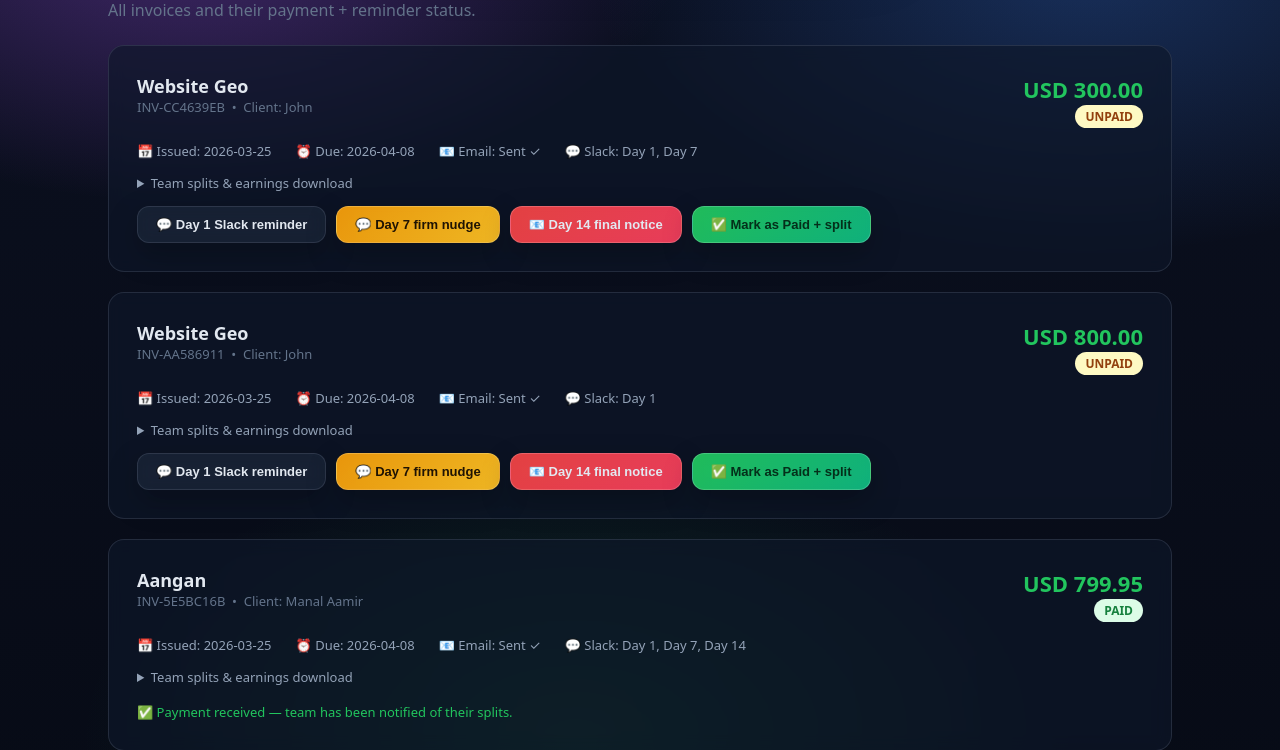
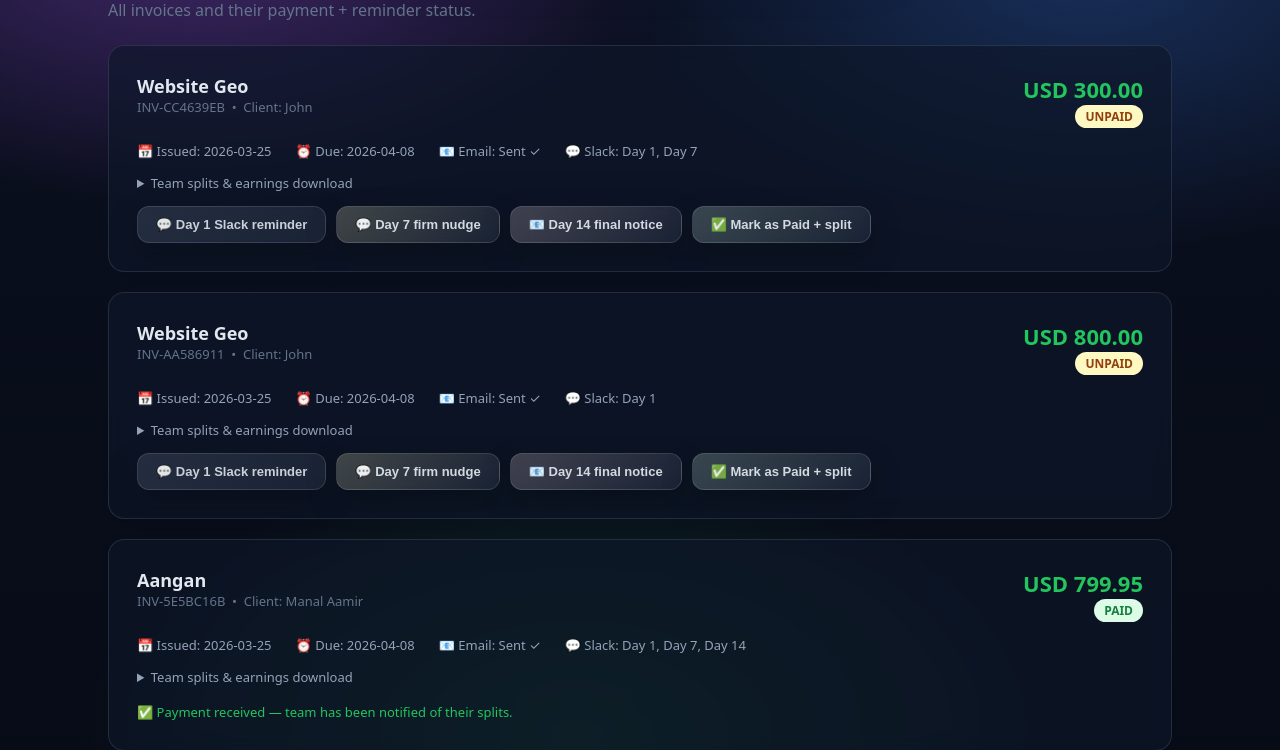
Before and after one commit to manal-aamir/launchmind-SIXSEVEN, a Flask app: page /dashboard in a window 1280 px wide. Shown: the part 149-899 px from the top of the page. Run offline with Flask 3, Linux system fonts and the light colour scheme.

Commit message:
Tone down dashboard action button colors (nude palette)
- Replace bright gradients with muted stone/taupe tones
- Keep contrast and hover states consistent with theme

Made-with: Cursor

```diff
--- a/templates/base.html
+++ b/templates/base.html
@@ -123,11 +123,32 @@
     .btn:hover { transform: translateY(-1px); filter: brightness(1.03); box-shadow: 0 16px 40px rgba(0,0,0,.32); }
     .btn:active { transform: translateY(0px) scale(.99); }
 
-    .btn-gray   { background: rgba(30, 41, 59, .65); border-color: rgba(148,163,184,.18); }
-    .btn-blue   { background: linear-gradient(135deg, rgba(59,130,246,.95), rgba(99,102,241,.95)); border-color: rgba(255,255,255,.18); }
-    .btn-green  { background: linear-gradient(135deg, rgba(34,197,94,.95), rgba(16,185,129,.95)); border-color: rgba(255,255,255,.18); color: #042f1a; }
-    .btn-yellow { background: linear-gradient(135deg, rgba(245,158,11,.95), rgba(251,191,36,.95)); border-color: rgba(255,255,255,.18); color: #1f1303; }
-    .btn-red    { background: linear-gradient(135deg, rgba(239,68,68,.95), rgba(244,63,94,.95)); border-color: rgba(255,255,255,.18); }
+    /* “Nude” palette: muted stone/taupe with subtle accent tints */
+    .btn-gray   {
+      background: linear-gradient(135deg, rgba(148, 163, 184, .18), rgba(148, 163, 184, .10));
+      border-color: rgba(226, 232, 240, .14);
+      color: rgba(226, 232, 240, .88);
+    }
+    .btn-blue   {
+      background: linear-gradient(135deg, rgba(199, 210, 254, .22), rgba(148, 163, 184, .12));
+      border-color: rgba(226, 232, 240, .14);
+      color: rgba(226, 232, 240, .92);
+    }
+    .btn-green  {
+      background: linear-gradient(135deg, rgba(220, 252, 231, .22), rgba(148, 163, 184, .10));
+      border-color: rgba(226, 232, 240, .14);
+      color: rgba(226, 232, 240, .92);
+    }
+    .btn-yellow {
+      background: linear-gradient(135deg, rgba(254, 249, 195, .22), rgba(148, 163, 184, .10));
+      border-color: rgba(226, 232, 240, .14);
+      color: rgba(226, 232, 240, .92);
+    }
+    .btn-red    {
+      background: linear-gradient(135deg, rgba(254, 226, 226, .22), rgba(148, 163, 184, .10));
+      border-color: rgba(226, 232, 240, .14);
+      color: rgba(226, 232, 240, .92);
+    }
     .tag { display: inline-block; padding: 3px 10px; border-radius: 20px; font-size: 12px; font-weight: 600; }
     .tag-unpaid  { background: #fef9c3; color: #92400e; }
     .tag-paid    { background: #dcfce7; color: #15803d; }
```
